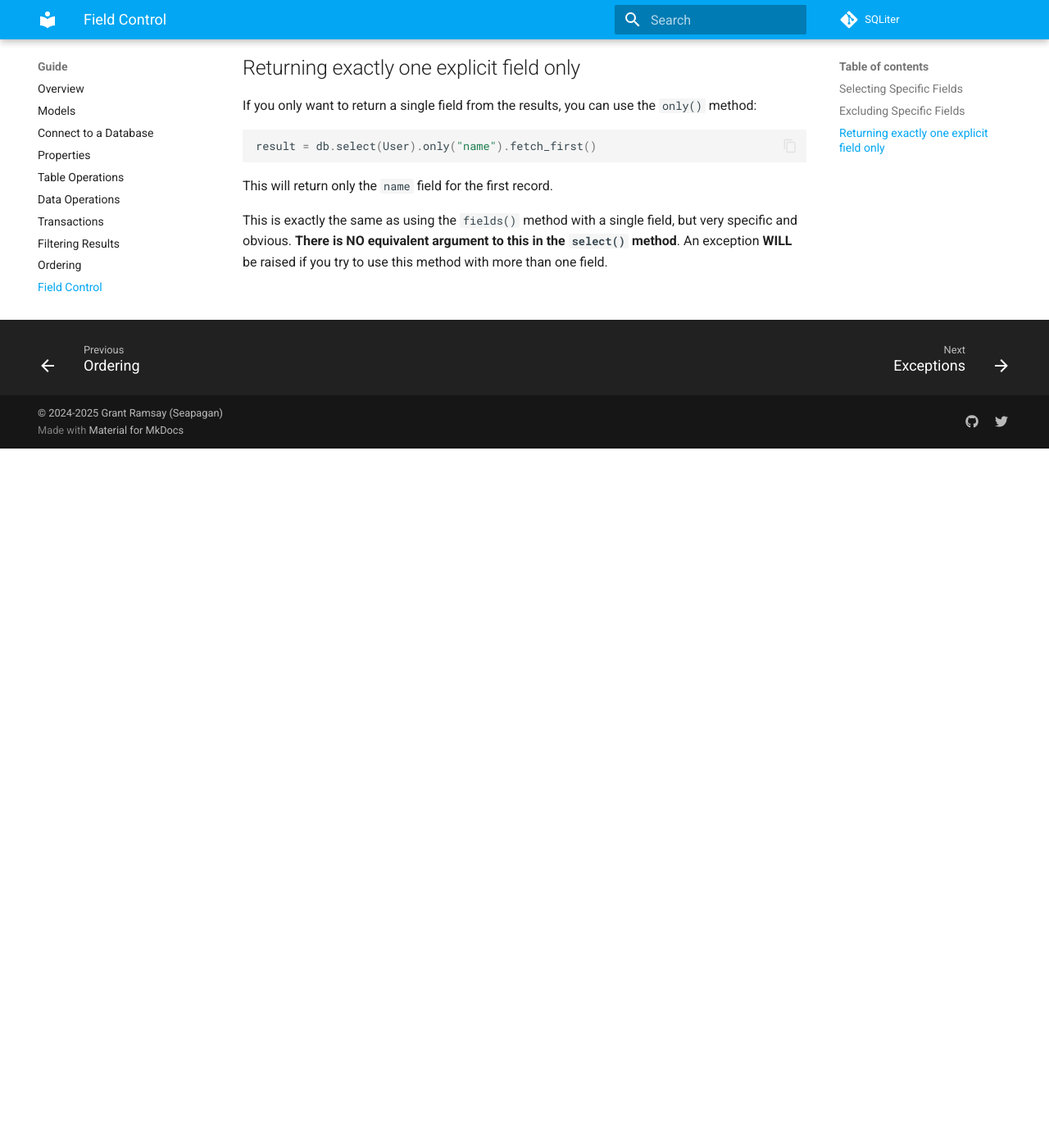
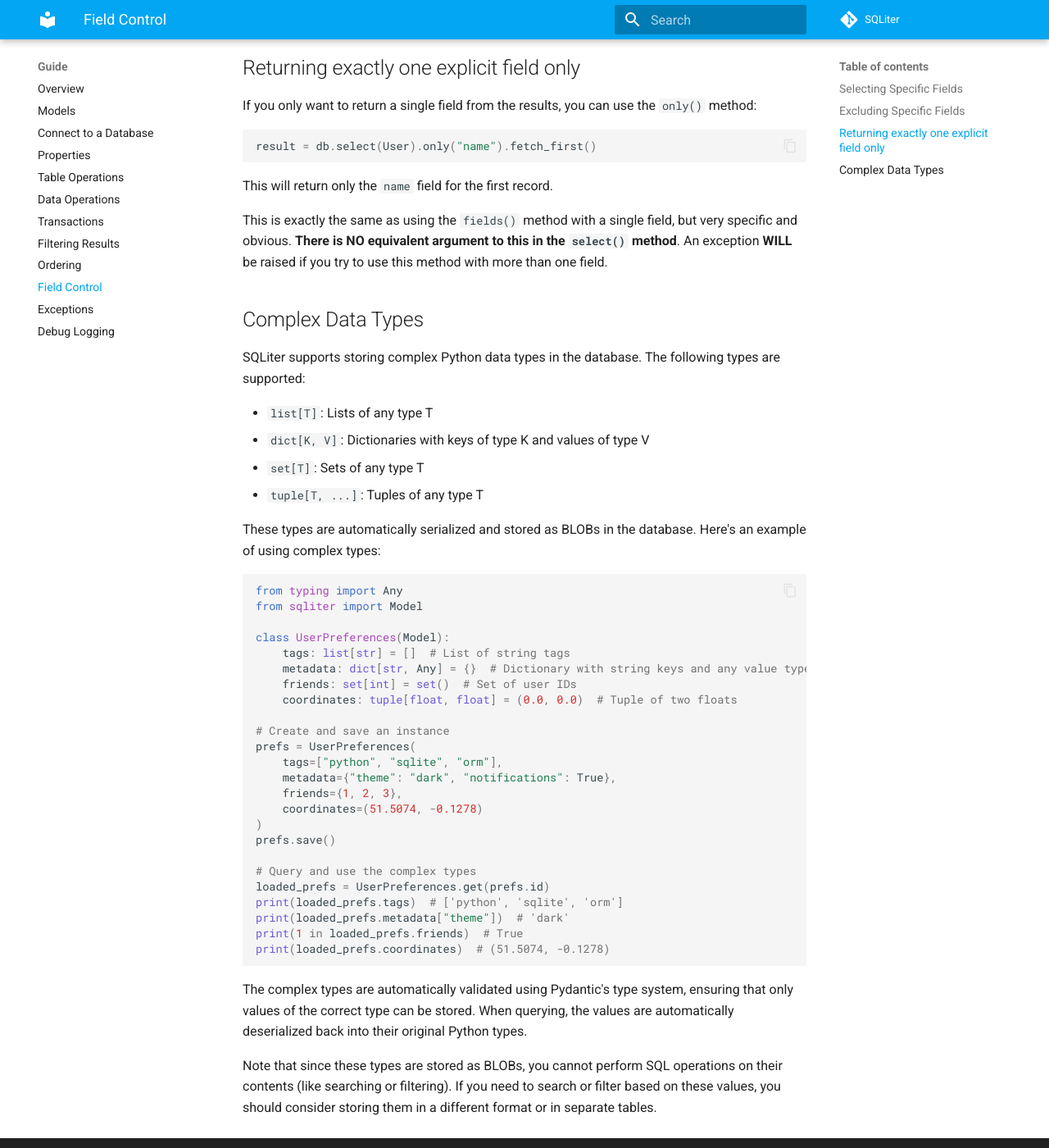
Before and after one commit to seapagan/sqliter-py, an MkDocs documentation site: the page built from docs/guide/fields.md, in a window 1280 px wide and 1400 px high, scrolled down 853 px. Shown: the whole window at 82% size. Built offline with MkDocs 1.6.1 and Material for MkDocs 9.7.7, drawn with Linux system fonts in a browser that asks for light colours; plug-ins that fetch from the network failed and are left out; comment, search, counter and statistics services are not loaded.

````diff
--- a/docs/guide/fields.md
+++ b/docs/guide/fields.md
@@ -53,3 +53,45 @@ This is exactly the same as using the `fields()` method with a single field, but
 very specific and obvious. **There is NO equivalent argument to this in the
 `select()` method**. An exception **WILL** be raised if you try to use this method
 with more than one field.
+
+## Complex Data Types
+
+SQLiter supports storing complex Python data types in the database. The following types are supported:
+
+- `list[T]`: Lists of any type T
+- `dict[K, V]`: Dictionaries with keys of type K and values of type V
+- `set[T]`: Sets of any type T
+- `tuple[T, ...]`: Tuples of any type T
+
+These types are automatically serialized and stored as BLOBs in the database. Here's an example of using complex types:
+
+```python
+from typing import Any
+from sqliter import Model
+
+class UserPreferences(Model):
+    tags: list[str] = []  # List of string tags
+    metadata: dict[str, Any] = {}  # Dictionary with string keys and any value type
+    friends: set[int] = set()  # Set of user IDs
+    coordinates: tuple[float, float] = (0.0, 0.0)  # Tuple of two floats
+
+# Create and save an instance
+prefs = UserPreferences(
+    tags=["python", "sqlite", "orm"],
+    metadata={"theme": "dark", "notifications": True},
+    friends={1, 2, 3},
+    coordinates=(51.5074, -0.1278)
+)
+prefs.save()
+
+# Query and use the complex types
+loaded_prefs = UserPreferences.get(prefs.id)
+print(loaded_prefs.tags)  # ['python', 'sqlite', 'orm']
+print(loaded_prefs.metadata["theme"])  # 'dark'
+print(1 in loaded_prefs.friends)  # True
+print(loaded_prefs.coordinates)  # (51.5074, -0.1278)
+```
+
+The complex types are automatically validated using Pydantic's type system, ensuring that only values of the correct type can be stored. When querying, the values are automatically deserialized back into their original Python types.
+
+Note that since these types are stored as BLOBs, you cannot perform SQL operations on their contents (like searching or filtering). If you need to search or filter based on these values, you should consider storing them in a different format or in separate tables.
````
Also changed, not shown: README.md (+3 -8 lines), TODO.md (+4 -7 lines), docs/guide/models.md (+10 -3 lines), docs/index.md (+0 -5 lines).
